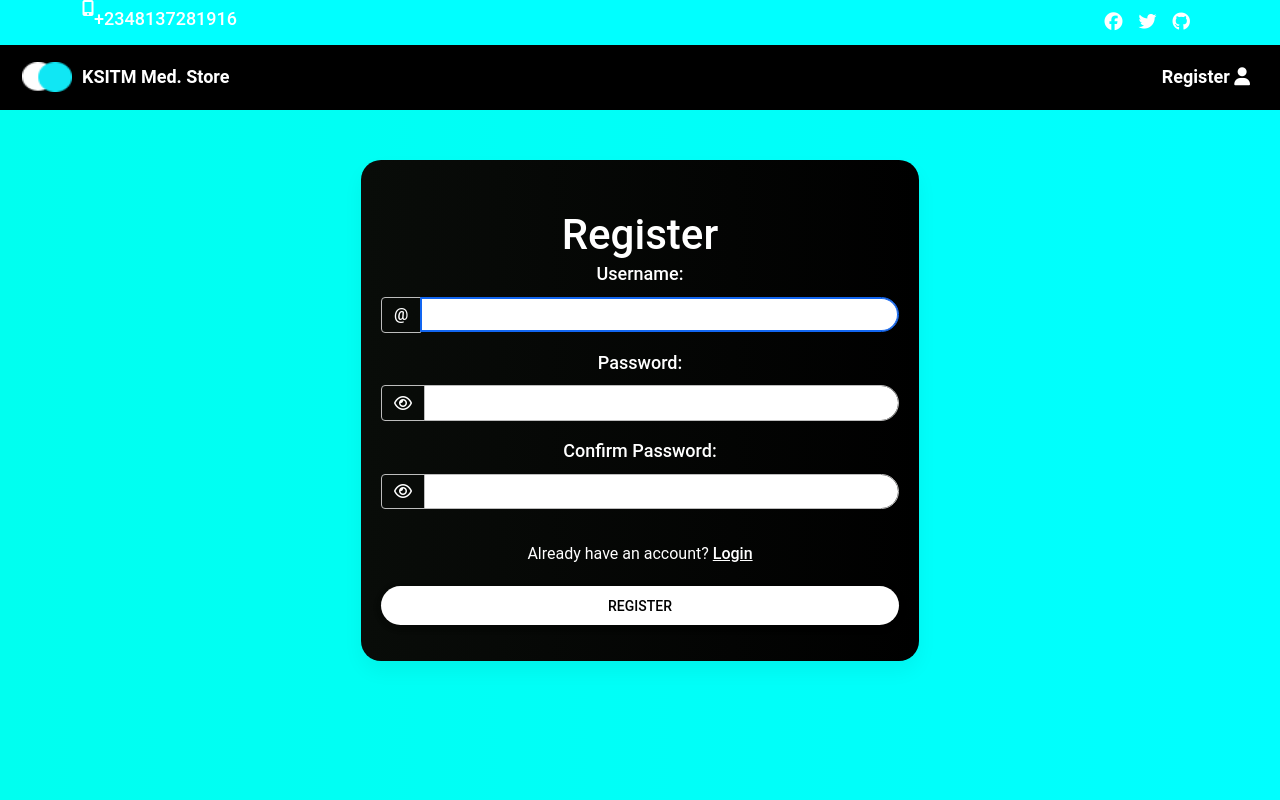
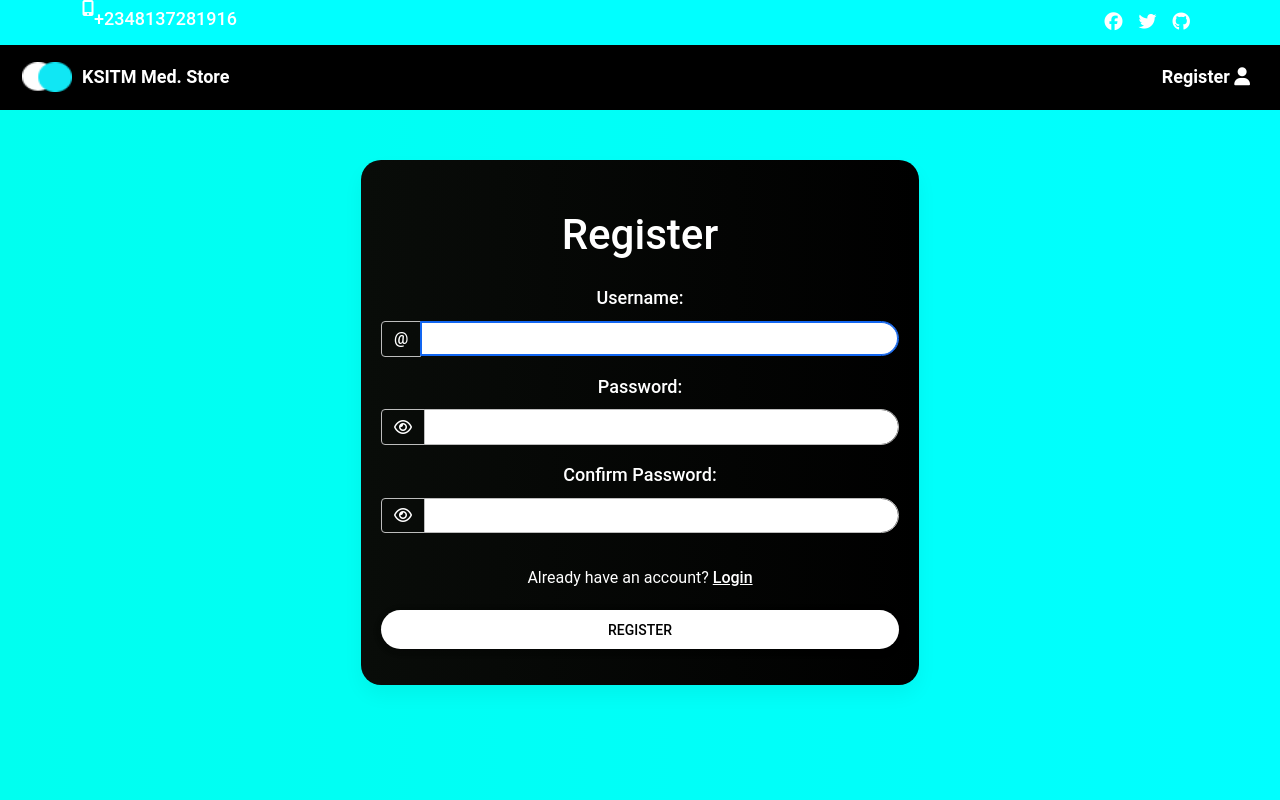
Before and after one commit to jagdish575/Medical-Management-System, a Django app: page /register/ in a window 1280 px wide. Run offline with Django 3.2, Linux system fonts and the light colour scheme; a user stored in the database is signed in; some libraries are stand-ins or nearby versions.

Commit message:
Update login and register template

```diff
--- a/store/templates/store/login.html
+++ b/store/templates/store/login.html
@@ -12,7 +12,8 @@
                         Login
                     </p>
                     <div class="login_form">
-                        <form class="row g-3 needs-validation login_form">
+                        <form class="row g-3 needs-validation login_form" method="POST">
+                        {% csrf_token %}
 
                             <div class="col-md-12">
                                 <label for="validationCustomUsername" class="form-label">
--- a/store/templates/store/register.html
+++ b/store/templates/store/register.html
@@ -2,11 +2,6 @@
 {% load static %}
 
 {% block content %}
-    <style>
-    p.text-bold{
-        font-weight: 550;
-    }
-    </style>
     <section class="login__section">
         {% include "store/_header.html" %}
 
@@ -16,8 +11,8 @@
                     <p class="h3">
                         Register
                     </p>
-                    <div class="register_form">
-                        <form class="row g-3 needs-validation register_form" method="POST">
+                    <div class="register_form mt-4">
+                        <form method="POST" class="row g-3 register_form">
                         {% csrf_token %}
 
                             <div class="col-md-12">
```
